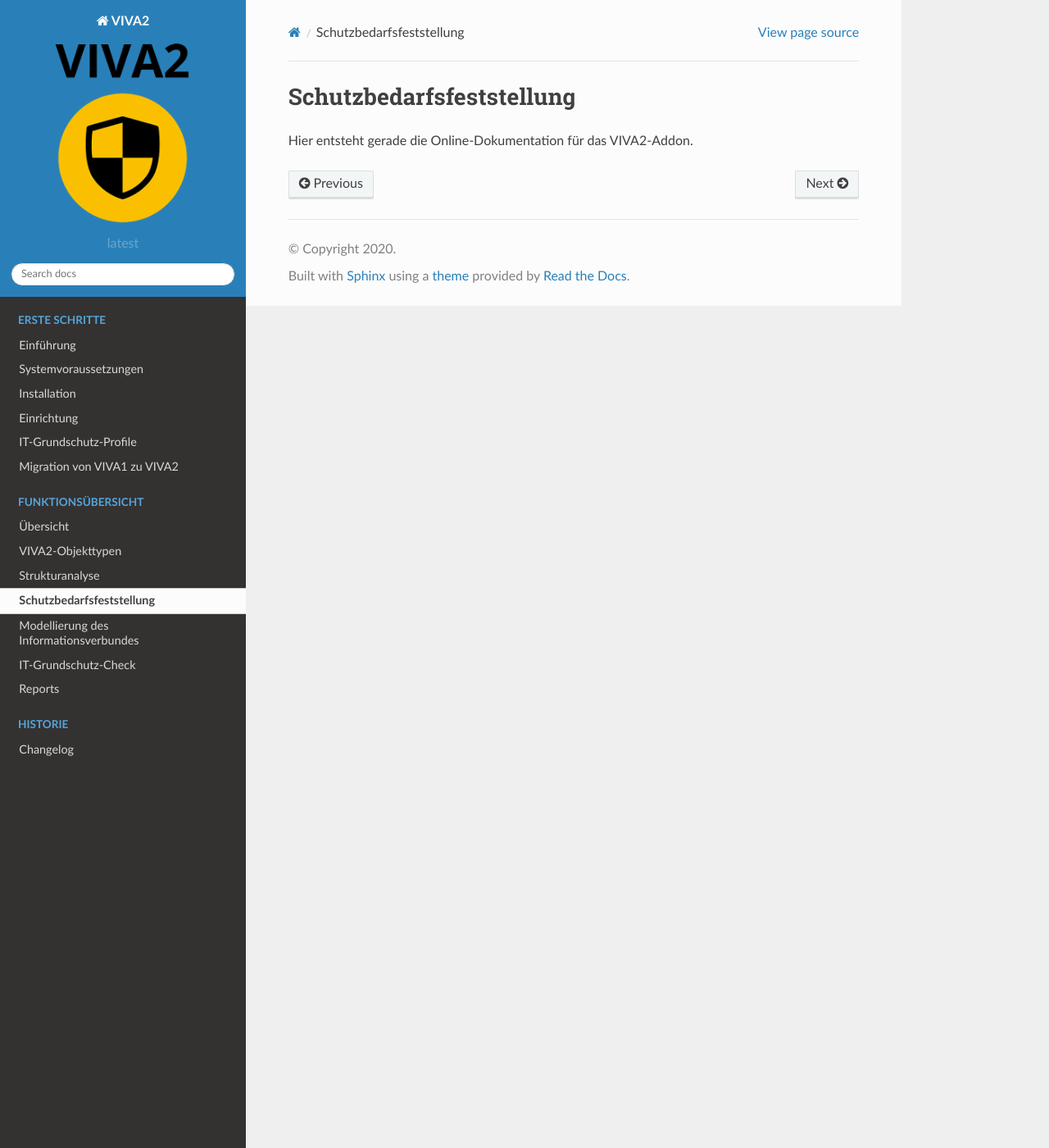
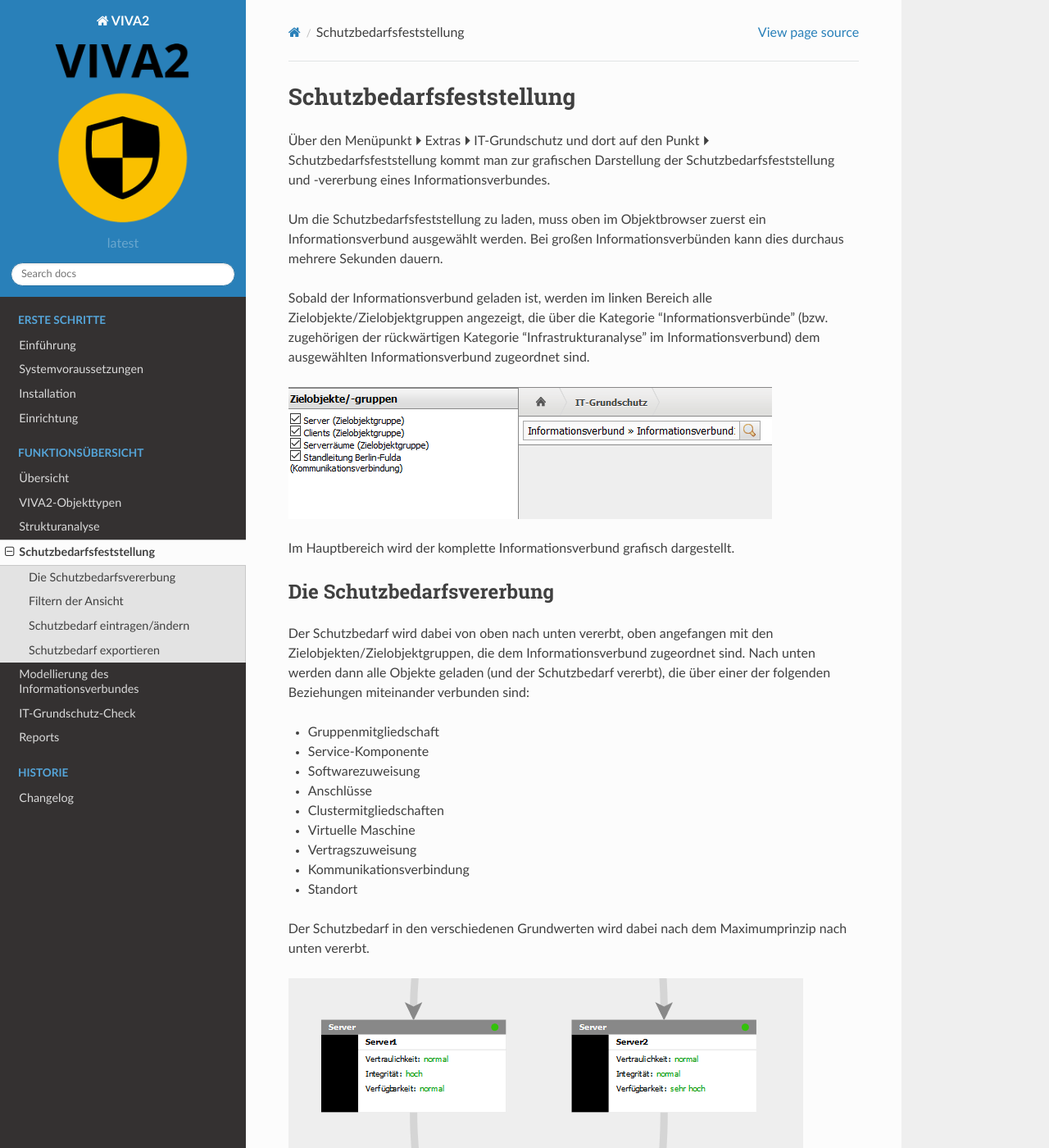
Before and after one commit to becon-de/isms.addon.docs, a Sphinx documentation site: the page built from doc/schutzbedarfsfeststellung.rst, in a window 1280 px wide and 1400 px high. Shown: the whole window at 82% size. Built offline with Sphinx 7.4.7 and the Read the Docs theme 2.0.0, drawn with Linux system fonts in a browser that asks for light colours; some of the changed text lies outside the part shown.

Commit message:
VIVA-63: Add content for Schutzbedarfsfeststellung, some small fixes, hide profile and migration links

```diff
--- a/doc/index.rst
+++ b/doc/index.rst
@@ -14,8 +14,6 @@
     systemvoraussetzungen
     installation
     einrichtung
-    profile
-    migration
 
 .. toctree::
     :maxdepth: 1
--- a/doc/objekttypen.rst
+++ b/doc/objekttypen.rst
@@ -153,7 +153,7 @@
 **Allgemein** *(i-doit Standardkategorie)*
     Gehört zu jedem Objekt.
 **IT-Grundschutz (Zielobjekte)**
-    Diese Kategoriegruppierung dient der Zuordnung zum Informationsverbund, der Schutzbedarfsfeststellung, der Zuordnung von Bausteinen und dem IT-Grundschutz-Check (s. :ref:`Zielobjektgruppe <#objekttyp-zielobjektgruppe>` für eine ausführlichere Beschreibung).
+    Diese Kategoriegruppierung dient der Zuordnung zum Informationsverbund, der Schutzbedarfsfeststellung, der Zuordnung von Bausteinen und dem IT-Grundschutz-Check (s. :ref:`Zielobjektgruppe <objekttyp-zielobjektgruppe>` für eine ausführlichere Beschreibung).
 **Kommunikationsverbindung**
     Hier kann dokumentiert werden, welche Objekte oder Objektgruppen diese Kommunikationsverbindung verwenden. Von diesen Objekten wird der Schutzbedarf dann (nach dem Maximalprinzip) auf die Kommunikationsverbindung vererbt. Außerdem kann zur Veranschaulichung der Netzplan mit der hervorgehobenen Kommunikationsverbindung verlinkt werden.
 **Kontaktzuweisung** *(i-doit Standardkategorie)*
--- a/doc/schutzbedarfsfeststellung.rst
+++ b/doc/schutzbedarfsfeststellung.rst
@@ -2,4 +2,76 @@
 Schutzbedarfsfeststellung
 #########################
 
-Hier entsteht gerade die Online-Dokumentation für das VIVA2-Addon.
+Über den Menüpunkt |pfeil| Extras |pfeil| IT-Grundschutz und dort auf den Punkt |pfeil| Schutzbedarfsfeststellung kommt man zur grafischen Darstellung der Schutzbedarfsfeststellung und -vererbung eines Informationsverbundes.
+
+Um die Schutzbedarfsfeststellung zu laden, muss oben im Objektbrowser zuerst ein Informationsverbund ausgewählt werden. Bei großen Informationsverbünden kann dies durchaus mehrere Sekunden dauern.
+
+Sobald der Informationsverbund geladen ist, werden im linken Bereich alle Zielobjekte/Zielobjektgruppen angezeigt, die über die Kategorie "Informationsverbünde" (bzw. zugehörigen der rückwärtigen Kategorie "Infrastrukturanalyse" im Informationsverbund) dem ausgewählten Informationsverbund zugeordnet sind.
+
+.. image:: img/schutzbedarf1.png
+
+Im Hauptbereich wird der komplette Informationsverbund grafisch dargestellt.
+
+**************************
+Die Schutzbedarfsvererbung
+**************************
+
+Der Schutzbedarf wird dabei von oben nach unten vererbt, oben angefangen mit den Zielobjekten/Zielobjektgruppen, die dem Informationsverbund zugeordnet sind. Nach unten werden dann alle Objekte geladen (und der Schutzbedarf vererbt), die über einer der folgenden Beziehungen miteinander verbunden sind:
+
+* Gruppenmitgliedschaft
+* Service-Komponente
+* Softwarezuweisung
+* Anschlüsse
+* Clustermitgliedschaften
+* Virtuelle Maschine
+* Vertragszuweisung
+* Kommunikationsverbindung
+* Standort
+
+
+Der Schutzbedarf in den verschiedenen Grundwerten wird dabei nach dem Maximumprinzip nach unten vererbt.
+
+.. image:: img/schutzbedarf3.png
+
+Wenn der Schutzbedarf direkt am Objekt eingetragen ist, dann wird der Wert in grüner Schrift dargestellt, wenn der Wert vererbt ist, dann wird er grau dargestellt. Wenn der Wert am Objekt niedriger eingestellt wird, als es die Vererbung eigentlich ausgibt, wird der Wert in roter Schrift dargestellt (z.B. beim Verteilungseffekt).
+
+.. image:: img/schutzbedarf4.png
+
+
+*******************
+Filtern der Ansicht
+*******************
+
+Da die grafische Darstellung von großen Informationsverbünden schnell unübersichtlich wird, besteht die Möglichkeit, die Ansicht auf bestimmte "Teilbäume" zu beschränken. Standardmäßig sind im linken Bereich alle Zielobjekte/Zielobjektgruppen aktiviert und es wird der komplette Informationsverbund geladen. Wenn man die Ansicht einschränken möchte, kann man im linken Bereich nur die Zielobjekte/Zielobjektgruppen auswählen, die man betrachten möchte. Ein Klick auf den Knopf "Filter anwenden" rendert die Ansicht dann neu und zeigt nur die Vererbungsbäume der ausgewählten Zielobjekte/Zielobjektgruppen an.
+
+
+*****************************
+Schutzbedarf eintragen/ändern
+*****************************
+
+Der Schutzbedarf eines Objektes kann direkt in der grafischen Darstellung bearbeitet werden. Wenn man ein Objekt in der Baumdarstellung anklickt, wird das Objekt in den linken Bereich geladen.
+
+.. image:: img/schutzbedarf5.png
+
+Wenn man den Schutzbedarf eintragen oder ändern möchte, kann man jetzt mit einem Klick auf "Schutzbedarf bearbeiten" in die Bearbeitungsmaske gelangen, in der man den Schutzbedarf in den Grundwerten eintragen und eine Begründung für die Einstufung eintragen kann.
+
+.. image:: img/schutzbedarf6.png
+
+Wenn man dann auf Speichern drückt, wird das Objekt mit den entsprechenden Werten gespeichert. Nach dem Speichern muss der Informationsverbund komplett neu geladen werden, weil die Schutzbedarfsvererbung neu berechnet werden muss.
+
+
+************************
+Schutzbedarf exportieren
+************************
+
+Über den Knopf "Export" rechts oben kann die Schutzbedarfsfeststellung und -vererbung exportiert werden:
+
+* SVG: Der komplette gerenderte Bereich wird im SVG-Format gespeichert.
+* PNG: Es wird nur der gerade sichtbare Bereich als PNG-Datei gespeichert.
+* CSV: Die Schutzbedarfsfeststellung des gesamten Informationsverbundes wird als CSV-Datei zum Export angeboten. Eine ggf. angegebene Filterung wird ignoriert.
+* JSON: Die Schutzbedarfsfeststellung des gesamten Informationsverbundes wird im JSON-Datei zum Export angeboten. Eine ggf. angegebene Filterung wird ignoriert.
+
+.. image:: img/schutzbedarf6.png
+
+
+.. |pfeil| unicode:: U+23F5
--- a/doc/strukturanalyse.rst
+++ b/doc/strukturanalyse.rst
@@ -55,4 +55,6 @@
 
 .. image:: img/strukturanalyse3.png
 
+Kommunikationsverbindungen werde in der Regel direkt dem Informationsverbund zugeordnet, deswegen ist dem Objekttypen "Kommunikationsverbindung" die Kategorie "IT-Grundschutz (Zielobjekte)" initial zugeordnet. Inder Kategorie "Informationsverbünde" muss dann noch der entsprechende Informationsverbund zugeordnet werden.
+
 Wenn in der Kategorie "Kommunikationsverbindung" Objekte bei "Verbindungsteilnehmer" eingetragen sind, dann wird in der Schutzbedarfsfeststellung der Schutzbedarf von diesen Objekten auf die Kommunikationsvererbung vererbt.
```
Also changed, not shown: doc/img/schutzbedarf1.png (added), doc/img/schutzbedarf2.png (added), doc/img/schutzbedarf3.png (added), doc/img/schutzbedarf4.png (added), doc/img/schutzbedarf5.png (added), doc/img/schutzbedarf6.png (added), doc/img/schutzbedarf7.png (added), doc/img/strukturanalyse1.png (added).
